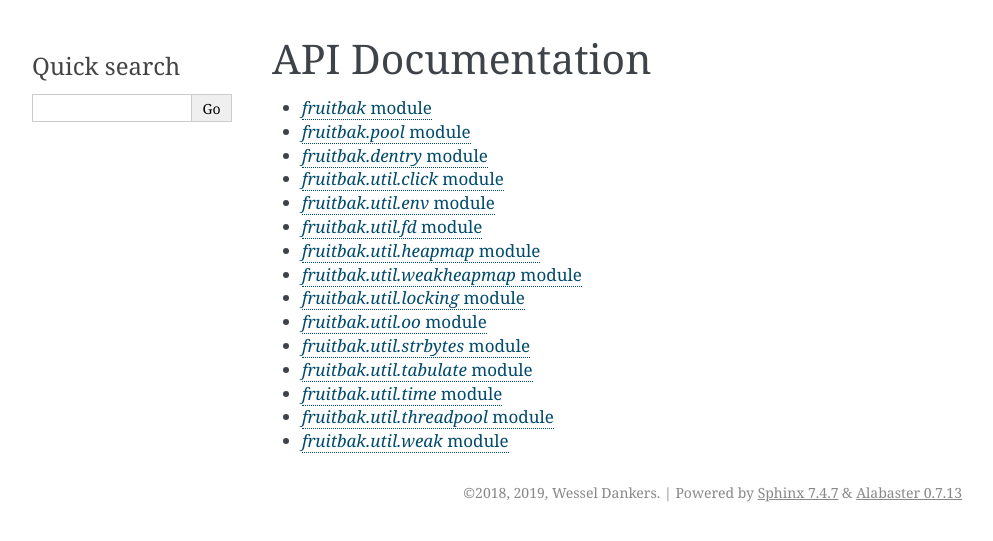
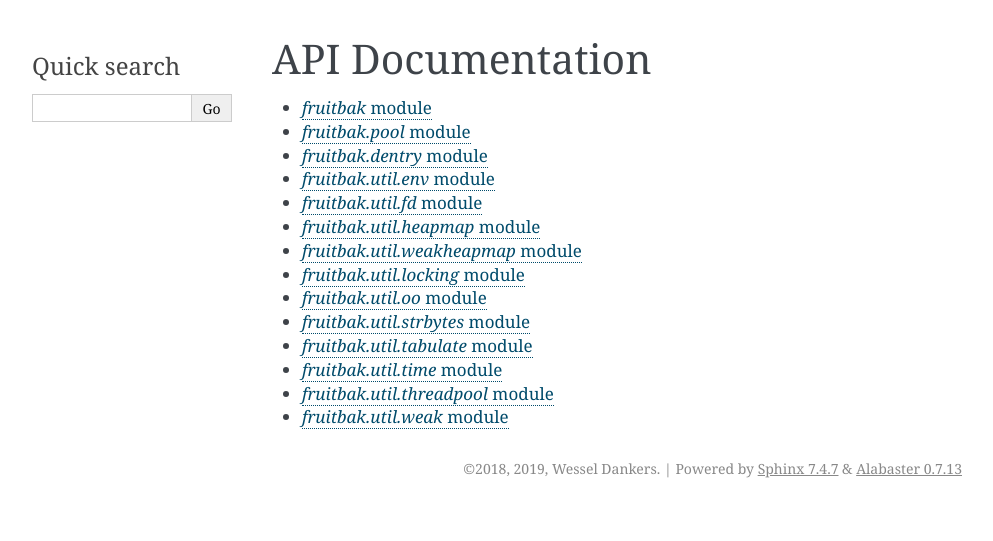
Before and after one commit to wsldankers/fruitbak, a Sphinx documentation site: the page built from doc/api-docs.rst, in a window 1280 px wide. Shown: the top 541 px of the page, without its empty margins (148-1141 px from the left). Built offline with Sphinx 7.4.7, drawn with Linux system fonts in a browser that asks for light colours.

Commit message:
remove util.click from docs

```diff
--- a/doc/api-docs.rst
+++ b/doc/api-docs.rst
@@ -6,7 +6,6 @@
    fruitbak
    pool
    dentry
-   util/click
    util/env
    util/fd
    util/heapmap
--- a/doc/util/click.rst
+++ /dev/null
@@ -1,4 +0,0 @@
-`fruitbak.util.click` module
-============================
-
-.. automodule:: fruitbak.util.click
```
